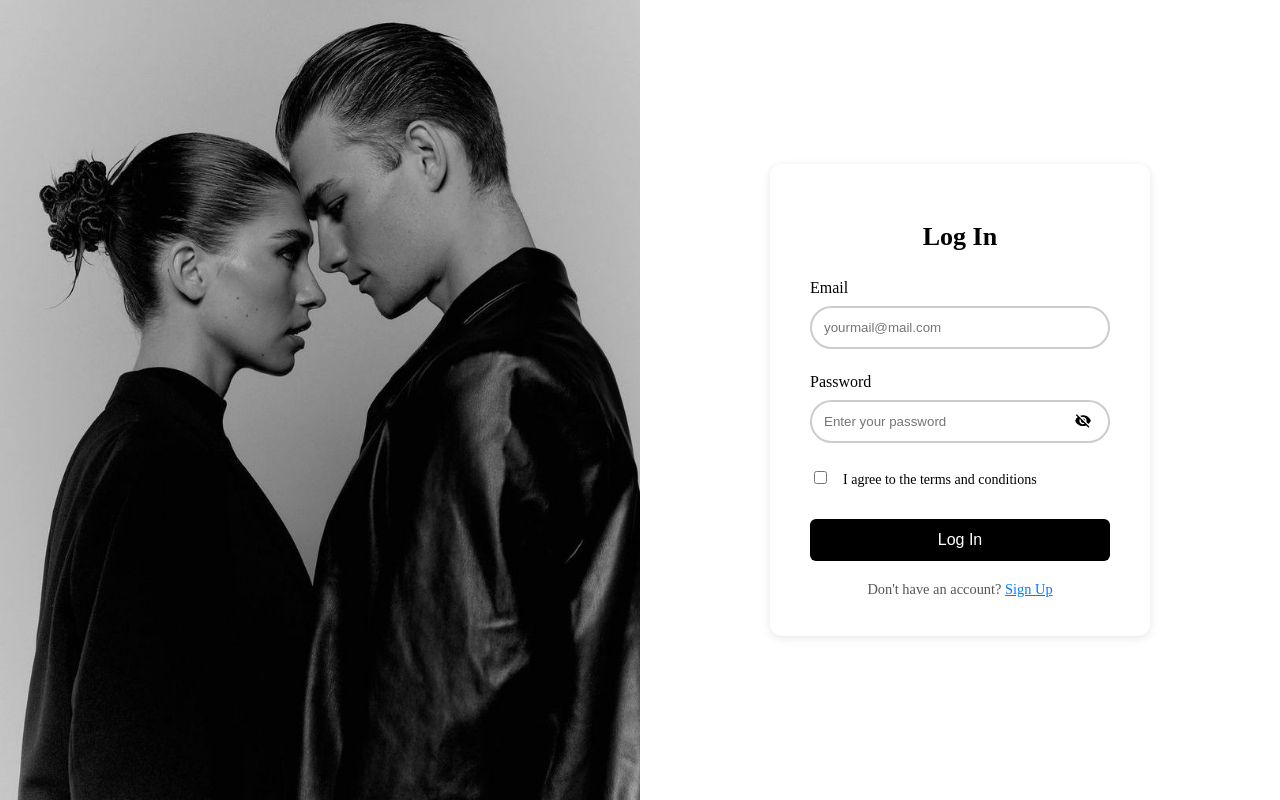
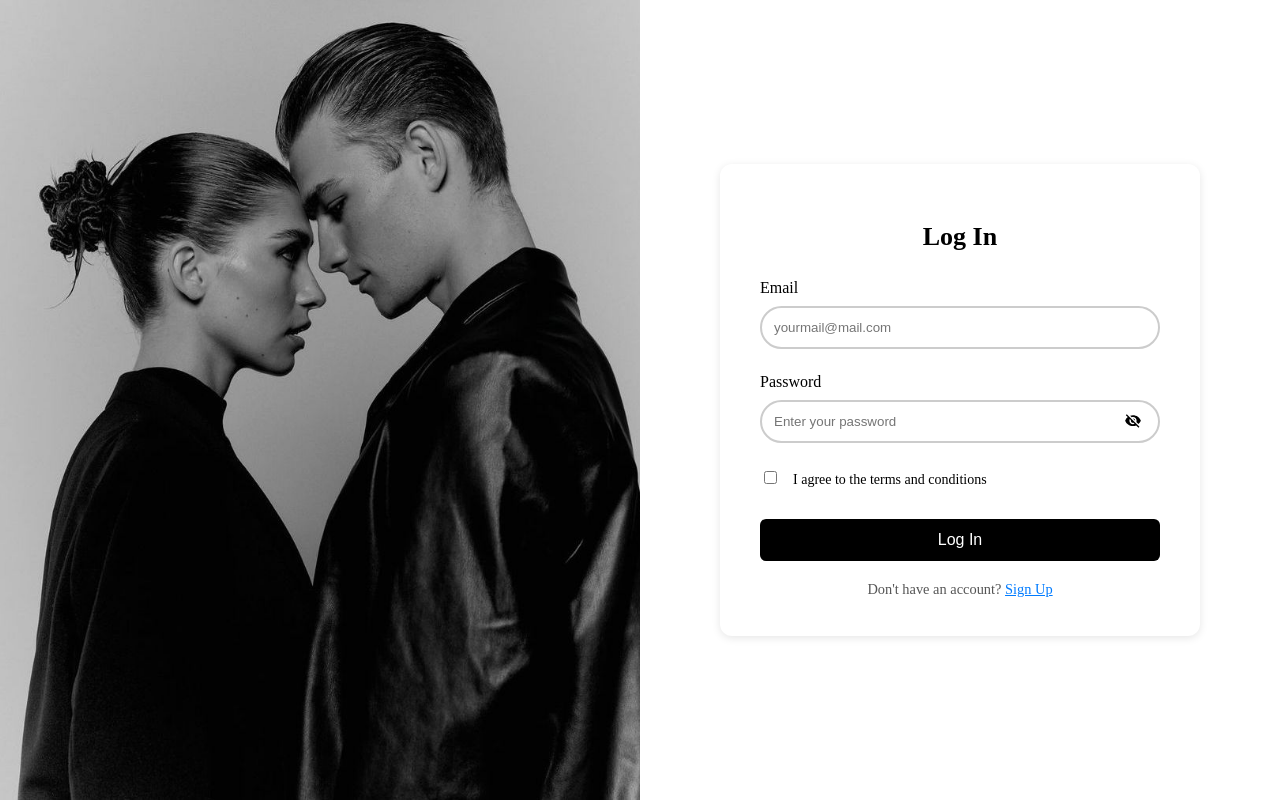
Before and after one commit to MrLipa2496/ModelPlatform, a React (Vite) app in the folder client/: page /login in a window 1280 px wide. Built offline with nearby package versions, Linux system fonts and the light colour scheme; a web font is replaced by a local one.

Commit message:
Add new button styles

```diff
--- a/client/src/components/LoginForm/LoginForm.module.sass
+++ b/client/src/components/LoginForm/LoginForm.module.sass
@@ -7,6 +7,7 @@ $form-gray: #f5f5f5
 .formWrapper
   max-width: 400px
   min-width: 300px
+  width: 100%
   margin: 100px auto
   box-shadow: 0 2px 8px rgba(0,0,0,0.1)
   border-radius: 12px
@@ -71,7 +72,8 @@ $form-gray: #f5f5f5
 
 
 .formButton
-  padding: 12px
+  position: relative
+  padding: 12px 24px
   margin-top: 15px
   border-radius: 6px
   border: none
@@ -80,10 +82,39 @@ $form-gray: #f5f5f5
   color: #fff
   font-size: 16px
   font-weight: 500
+  z-index: 1
+  overflow: hidden
   transition: background-color 0.3s
 
   &:hover
-    background-color: #222
+    background-color: #111
+
+  &::before
+    content: ''
+    position: absolute
+    top: -2px
+    left: -2px
+    right: -2px
+    bottom: -2px
+    border-radius: 8px
+    background: linear-gradient(270deg, red, orange, yellow, violet, red)
+    background-size: 400% 400%
+    z-index: -1
+    animation: borderAnim 6s linear infinite
+    opacity: 0
+    transition: opacity 0.3s
+
+  &:hover::before
+    opacity: 1
+
+@keyframes borderAnim
+  0%
+    background-position: 0% 50%
+  50%
+    background-position: 100% 50%
+  100%
+    background-position: 0% 50%
+
 
 .toggleLink
   margin-top: 1rem
--- a/client/src/components/SignupForm/SignupForm.module.sass
+++ b/client/src/components/SignupForm/SignupForm.module.sass
@@ -78,7 +78,8 @@ $form-gray: #f5f5f5
 
 
 .formButton
-  padding: 12px
+  position: relative
+  padding: 12px 24px
   margin-top: 15px
   border-radius: 6px
   border: none
@@ -87,10 +88,38 @@ $form-gray: #f5f5f5
   color: #fff
   font-size: 16px
   font-weight: 500
+  z-index: 1
+  overflow: hidden
   transition: background-color 0.3s
 
   &:hover
-    background-color: #222
+    background-color: #111
+
+  &::before
+    content: ''
+    position: absolute
+    top: -2px
+    left: -2px
+    right: -2px
+    bottom: -2px
+    border-radius: 8px
+    background: linear-gradient(270deg, red, orange, yellow, violet, red)
+    background-size: 400% 400%
+    z-index: -1
+    animation: borderAnim 6s linear infinite
+    opacity: 0
+    transition: opacity 0.3s
+
+  &:hover::before
+    opacity: 1
+
+@keyframes borderAnim
+  0%
+    background-position: 0% 50%
+  50%
+    background-position: 100% 50%
+  100%
+    background-position: 0% 50%
 
 .toggleLink
   margin-top: 1rem
```
